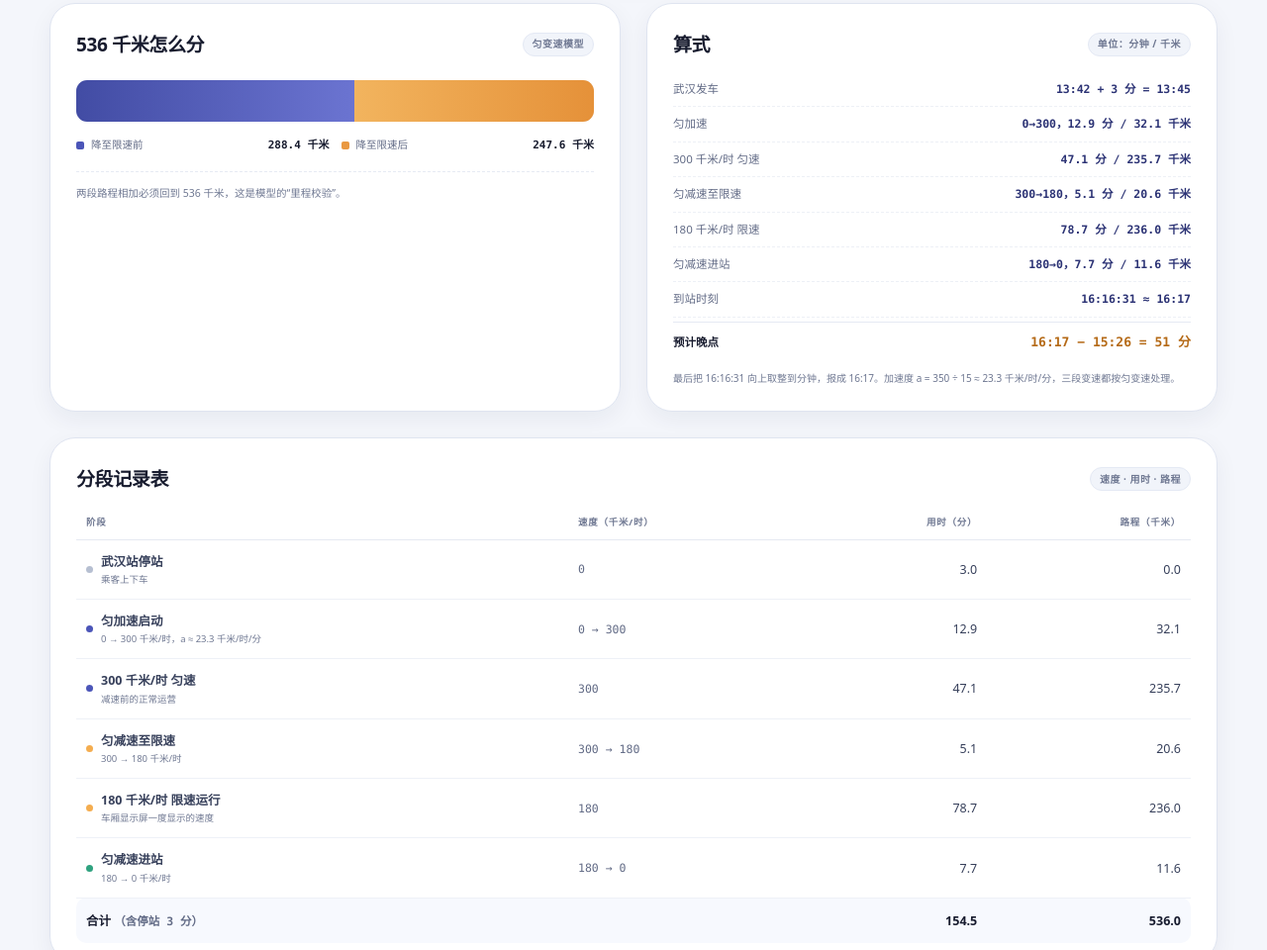
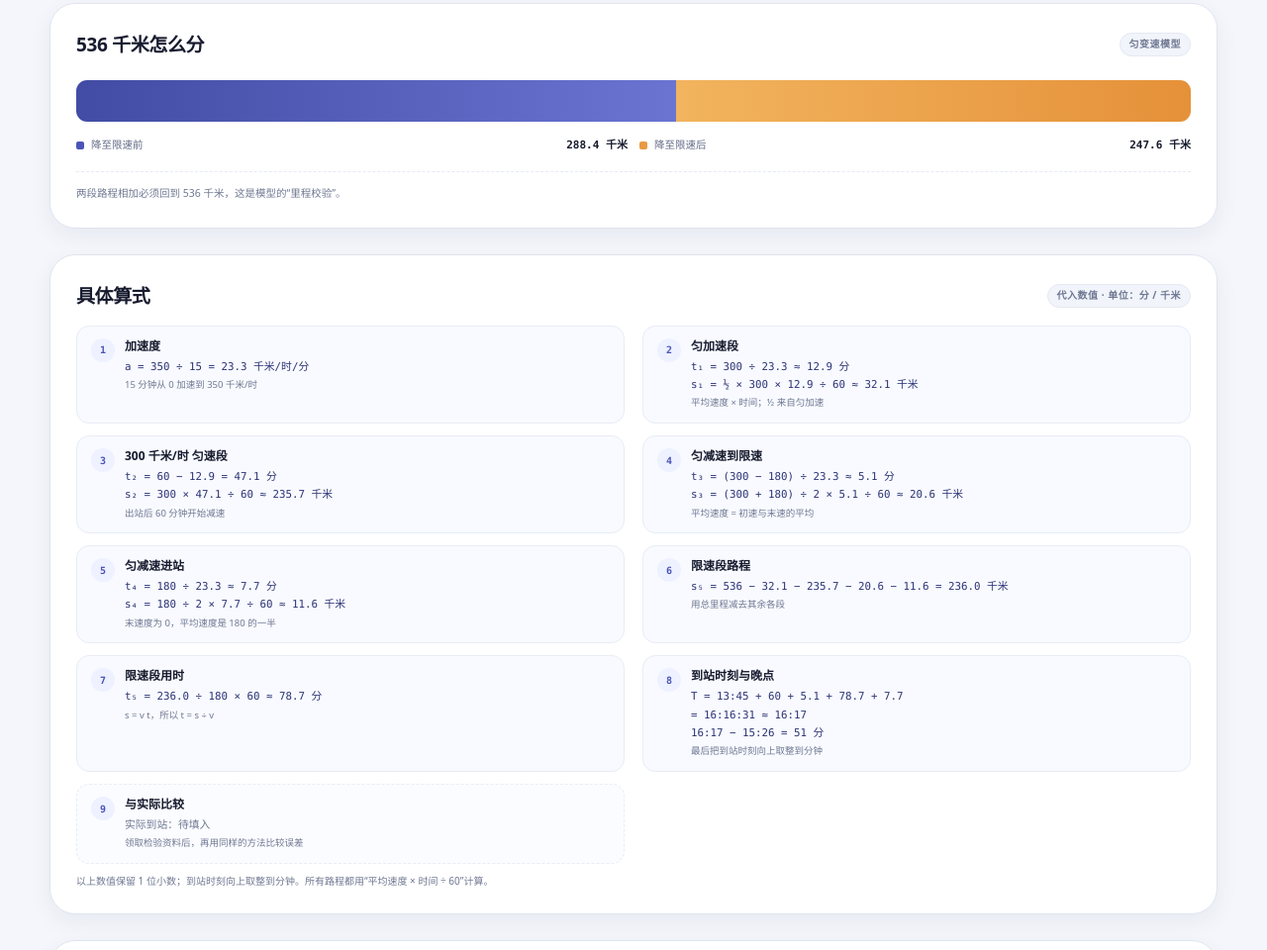
Before and after one commit to Liu68411/mathactivity-gaotie, a plain HTML site: page index.html in a window 1280 px wide. Shown: the part 4768-5728 px from the top of the page at 99% size. Drawn offline with Linux system fonts and the light colour scheme.

Commit message:
Build G80 snow-limit arrival activity

```diff
--- a/assets/app.js
+++ b/assets/app.js
@@ -10,7 +10,7 @@ import {
   formatClock,
   formatDuration,
   formatKm,
-} from './model.js?v=20261122-3';
+} from './model.js?v=20261122-4';
 
 const $ = (selector, root = document) => root.querySelector(selector);
 const $$ = (selector, root = document) => Array.from(root.querySelectorAll(selector));
@@ -621,44 +621,98 @@ function renderBreakdown(result) {
   els.distanceAfterLabel.textContent = formatKm(after);
   els.distanceTag.textContent = modelLabel();
 
-  const rows = [];
-  rows.push(['武汉发车', `${formatClock(state.actualWuhanArrival)} + ${state.dwell} 分 = ${formatClock(result.departure)}`]);
-  rows.push([
-    '匀加速',
-    `0→${state.v1}，${result.accelMinutes.toFixed(1)} 分 / ${result.accelDistance.toFixed(1)} 千米`,
-  ]);
-  rows.push([
-    `${state.v1} 千米/时 匀速`,
-    `${result.cruiseMinutes.toFixed(1)} 分 / ${result.cruiseDistance.toFixed(1)} 千米`,
-  ]);
-  rows.push([
-    '匀减速至限速',
-    `${state.v1}→${state.v2}，${result.decelMinutes.toFixed(1)} 分 / ${result.decelDistance.toFixed(1)} 千米`,
-  ]);
-  rows.push([
-    `${state.v2} 千米/时 限速`,
-    `${result.plateauMinutes.toFixed(1)} 分 / ${result.plateauDistance.toFixed(1)} 千米`,
-  ]);
-  rows.push([
-    '匀减速进站',
-    `${state.v2}→0，${result.brakeMinutes.toFixed(1)} 分 / ${result.brakeDistance.toFixed(1)} 千米`,
-  ]);
-  rows.push(['到站时刻', `${formatClock(result.arrival, true)} ≈ ${formatClock(result.arrivalRounded)}`]);
-  rows.push(['预计晚点', `${formatClock(result.arrivalRounded)} − 15:26 = ${result.delayRounded} 分`]);
+  const a = UNIFORM_ACCELERATION.toFixed(1);
+  const t1 = result.accelMinutes.toFixed(1);
+  const s1 = result.accelDistance.toFixed(1);
+  const t2 = result.cruiseMinutes.toFixed(1);
+  const s2 = result.cruiseDistance.toFixed(1);
+  const t3 = result.decelMinutes.toFixed(1);
+  const s3 = result.decelDistance.toFixed(1);
+  const t4 = result.brakeMinutes.toFixed(1);
+  const s4 = result.brakeDistance.toFixed(1);
+  const s5 = result.plateauDistance.toFixed(1);
+  const t5 = result.plateauMinutes.toFixed(1);
 
-  els.formulaList.innerHTML = rows
+  const actual = state.actualZhengzhouArrival;
+  const error = result.arrivalRounded - actual;
+  const actualDirection = error > 0 ? '偏晚' : error < 0 ? '偏早' : '刚好相同';
+  const actualStep = state.actualRevealed
+    ? {
+        label: '与实际比较',
+        math: `${formatClock(result.arrivalRounded)} − ${formatClock(actual)} = ${Math.abs(error)} 分`,
+        note: `估计${actualDirection}${error === 0 ? '' : ` ${Math.abs(error)} 分钟`}`,
+      }
+    : {
+        label: '与实际比较',
+        math: '实际到站：待填入',
+        note: '领取检验资料后，再用同样的方法比较误差',
+        sealed: true,
+      };
+
+  const steps = [
+    {
+      label: '加速度',
+      math: `a = ${ACCEL_REFERENCE_SPEED} ÷ ${ACCEL_REFERENCE_MINUTES} = ${a} 千米/时/分`,
+      note: '15 分钟从 0 加速到 350 千米/时',
+    },
+    {
+      label: '匀加速段',
+      math: `t₁ = ${state.v1} ÷ ${a} ≈ ${t1} 分<br>s₁ = ½ × ${state.v1} × ${t1} ÷ 60 ≈ ${s1} 千米`,
+      note: '平均速度 × 时间；½ 来自匀加速',
+    },
+    {
+      label: `${state.v1} 千米/时 匀速段`,
+      math: `t₂ = ${state.preSlow} − ${t1} = ${t2} 分<br>s₂ = ${state.v1} × ${t2} ÷ 60 ≈ ${s2} 千米`,
+      note: `出站后 ${state.preSlow} 分钟开始减速`,
+    },
+    {
+      label: '匀减速到限速',
+      math: `t₃ = (${state.v1} − ${state.v2}) ÷ ${a} ≈ ${t3} 分<br>s₃ = (${state.v1} + ${state.v2}) ÷ 2 × ${t3} ÷ 60 ≈ ${s3} 千米`,
+      note: '平均速度 = 初速与末速的平均',
+    },
+    {
+      label: '匀减速进站',
+      math: `t₄ = ${state.v2} ÷ ${a} ≈ ${t4} 分<br>s₄ = ${state.v2} ÷ 2 × ${t4} ÷ 60 ≈ ${s4} 千米`,
+      note: `末速度为 0，平均速度是 ${state.v2} 的一半`,
+    },
+    {
+      label: '限速段路程',
+      math: `s₅ = ${result.distance.toFixed(0)} − ${s1} − ${s2} − ${s3} − ${s4} = ${s5} 千米`,
+      note: '用总里程减去其余各段',
+    },
+    {
+      label: '限速段用时',
+      math: `t₅ = ${s5} ÷ ${state.v2} × 60 ≈ ${t5} 分`,
+      note: 's = v t，所以 t = s ÷ v',
+    },
+    {
+      label: '到站时刻与晚点',
+      math: `T = ${formatClock(result.departure)} + ${state.preSlow} + ${t3} + ${t5} + ${t4}<br>= ${formatClock(
+        result.arrival,
+        true
+      )} ≈ ${formatClock(result.arrivalRounded)}<br>${formatClock(result.arrivalRounded)} − 15:26 = ${result.delayRounded} 分`,
+      note: '最后把到站时刻向上取整到分钟',
+    },
+    actualStep,
+  ];
+
+  els.formulaList.innerHTML = steps
     .map(
-      ([label, value], index) =>
-        `<div class="formula-row${index === rows.length - 1 ? ' formula-row--total' : ''}"><span>${label}</span><strong>${value}</strong></div>`
+      (step, index) => `
+        <div class="calc-step${step.sealed ? ' calc-step--sealed' : ''}">
+          <span class="calc-no">${index + 1}</span>
+          <div class="calc-body">
+            <div class="calc-label">${step.label}</div>
+            <div class="calc-math">${step.math}</div>
+            <div class="calc-note">${step.note}</div>
+          </div>
+        </div>
+      `
     )
     .join('');
 
-  const rounding = Number.isInteger(result.arrival)
-    ? `到站时刻恰好是整分钟，报成 ${formatClock(result.arrivalRounded)}。`
-    : `最后把 ${formatClock(result.arrival, true)} 向上取整到分钟，报成 ${formatClock(result.arrivalRounded)}。`;
-  els.formulaNote.textContent = `${rounding}加速度 a = ${ACCEL_REFERENCE_SPEED} ÷ ${ACCEL_REFERENCE_MINUTES} ≈ ${UNIFORM_ACCELERATION.toFixed(
-    1
-  )} 千米/时/分，三段变速都按匀变速处理。`;
+  els.formulaNote.textContent =
+    '以上数值保留 1 位小数；到站时刻向上取整到分钟。所有路程都用“平均速度 × 时间 ÷ 60”计算。';
 }
 
 function speedLabel(segment) {
--- a/assets/style.css
+++ b/assets/style.css
@@ -1904,7 +1904,7 @@ input[type="range"]:focus-visible {
 
 .breakdown-grid {
   display: grid;
-  grid-template-columns: repeat(2, minmax(0, 1fr));
+  grid-template-columns: minmax(0, 1fr);
   gap: 26px;
   margin-top: 26px;
 }
@@ -1986,7 +1986,69 @@ input[type="range"]:focus-visible {
 }
 
 .formula-list {
-  margin-top: 12px;
+  display: grid;
+  grid-template-columns: repeat(2, minmax(0, 1fr));
+  gap: 12px 18px;
+  margin-top: 14px;
+}
+
+.calc-step {
+  display: flex;
+  gap: 10px;
+  padding: 12px 14px;
+  border: 1px solid #e8ecf5;
+  border-radius: 13px;
+  background: #f8faff;
+}
+
+.calc-no {
+  display: grid;
+  place-items: center;
+  width: 24px;
+  height: 24px;
+  flex: 0 0 auto;
+  border-radius: 50%;
+  background: var(--indigo-soft);
+  color: var(--indigo-bright);
+  font-family: var(--mono);
+  font-size: 10px;
+  font-weight: 800;
+}
+
+.calc-body {
+  min-width: 0;
+}
+
+.calc-label {
+  color: var(--ink);
+  font-size: 12px;
+  font-weight: 750;
+  line-height: 1.4;
+}
+
+.calc-math {
+  margin-top: 3px;
+  color: var(--indigo);
+  font-family: var(--mono);
+  font-size: 10.8px;
+  line-height: 1.7;
+  word-break: break-word;
+}
+
+.calc-note {
+  margin-top: 2px;
+  color: var(--muted-2);
+  font-size: 9.5px;
+  line-height: 1.55;
+}
+
+.calc-step--sealed {
+  border-style: dashed;
+  background: #fbfcff;
+}
+
+.calc-step--sealed .calc-math {
+  color: var(--muted-2);
 }
 
 .formula-row {
@@ -3024,6 +3086,10 @@ tfoot tr td:last-child {
   .control-grid {
     grid-template-columns: 1fr;
     gap: 20px;
+  }
+
+  .formula-list {
+    grid-template-columns: 1fr;
   }
 
   .calibration-top strong {
--- a/index.html
+++ b/index.html
@@ -11,8 +11,8 @@
   <meta property="og:type" content="website">
   <meta property="og:image" content="assets/hero.jpg">
   <link rel="icon" href="assets/favicon.svg" type="image/svg+xml">
-  <link rel="stylesheet" href="assets/style.css?v=20261122-3">
-  <script type="module" src="assets/app.js?v=20261122-3"></script>
+  <link rel="stylesheet" href="assets/style.css?v=20261122-4">
+  <script type="module" src="assets/app.js?v=20261122-4"></script>
 </head>
 <body>
   <a class="skip-link" href="#main">跳到主要内容</a>
@@ -443,11 +443,11 @@
 
           <article class="formula-card">
             <div class="card-heading">
-              <h3>算式</h3>
-              <span class="tag tag--muted">单位：分钟 / 千米</span>
+              <h3>具体算式</h3>
+              <span class="tag tag--muted">代入数值 · 单位：分 / 千米</span>
             </div>
             <div class="formula-list" id="formulaList"></div>
-            <p class="formula-note" id="formulaNote">加速度 a=350÷15≈23.3 千米/时/分，三段变速都按匀变速处理。</p>
+            <p class="formula-note" id="formulaNote">时间以分钟计；速度单位是千米/时，所以算路程时要乘“分钟数 ÷ 60”。</p>
           </article>
         </div>
 
```
Also changed, not shown: 2 other files.
